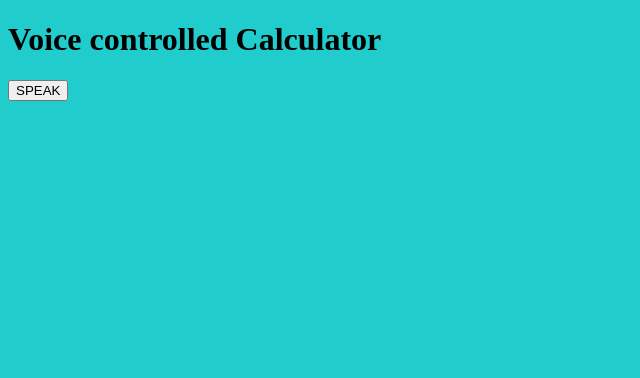
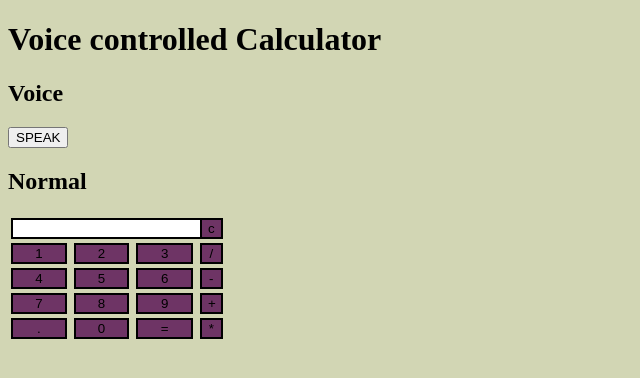
Before and after one commit to Hrishikesh-3459/voiceControlledCalculator, a Python web app: template templates/index.html in a window 1280 px wide. Shown: the top 378 px of the page, without its empty margins (0-640 px from the left). Run offline with Jinja, Linux system fonts and the light colour scheme; the template is opened without the code that fills it, so the values that code supplies are empty.

Commit message:
updated index.html

```diff
--- a/templates/index.html
+++ b/templates/index.html
@@ -6,14 +6,94 @@
             Testing
         </title>
     </head>
-    <body style='background-color: rgb(32, 204, 204)'>
+    <script>
+        function show(val)
+         {
+             document.getElementById("result").value+=val
+         }
+
+         //function that evaluates the digit and return result
+         function solve()
+         {
+             let x = document.getElementById("result").value
+             let y = eval(x)
+             document.getElementById("result").value = y
+         }
+
+         //function that clear the display
+         function clr()
+         {
+             document.getElementById("result").value = ""
+         }
+    </script>
+
+    <style>
+
+        input[type="text"]
+        {
+        background-color:white;
+        border: solid black 2px;
+        width:100%
+        }
+        input[type="button"]
+        {
+        background-color:rgb(110, 52, 101);
+        color: black;
+        border: solid black 2px;
+        width:95%
+        }
+
+    </style>
+    <body style='background-color: rgb(210, 214, 180)'>
+
         <h1>Voice controlled Calculator</h1>
-        <div>
+
+         <div> <!--voice calculator -->
+
+            <h2> Voice</h2>
 
             <form action="/output">
-                <button type="submit"method="POST">SPEAK</button>
+                <button type="submit" method="POST">SPEAK</button>
             </form>
 
         </div>
+
+        <div> <!--Normal calculator-->
+
+            <h2>Normal</h2>
+
+            <body>
+                <table>
+                   <tr>
+                      <td colspan="3"><input type="text" id="result"/></td>
+                      <td><input type="button" value="c" onclick="clr()"/> </td>
+                   </tr>
+                   <tr>
+                      <td><input type="button" value="1" onclick="show('1')"/> </td>
+                      <td><input type="button" value="2" onclick="show('2')"/> </td>
+                      <td><input type="button" value="3" onclick="show('3')"/> </td>
+                      <td><input type="button" value="/" onclick="show('/')"/> </td>
+                   </tr>
+                   <tr>
+                      <td><input type="button" value="4" onclick="show('4')"/> </td>
+                      <td><input type="button" value="5" onclick="show('5')"/> </td>
+                      <td><input type="button" value="6" onclick="show('6')"/> </td>
+                      <td><input type="button" value="-" onclick="show('-')"/> </td>
+                   </tr>
+                   <tr>
+                      <td><input type="button" value="7" onclick="show('7')"/> </td>
+                      <td><input type="button" value="8" onclick="show('8')"/> </td>
+                      <td><input type="button" value="9" onclick="show('9')"/> </td>
+                      <td><input type="button" value="+" onclick="show('+')"/> </td>
+                   </tr>
+                   <tr>
+                      <td><input type="button" value="." onclick="show('.')"/> </td>
+                      <td><input type="button" value="0" onclick="show('0')"/> </td>
+                      <td><input type="button" value="=" onclick="solve()"/> </td>
+                      <td><input type="button" value="*" onclick="show('*')"/> </td>
+                   </tr>
+                </table>
+        </div>
+
     </body>
 </html>
```
